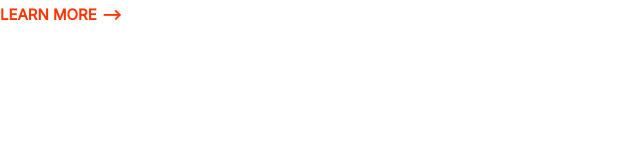
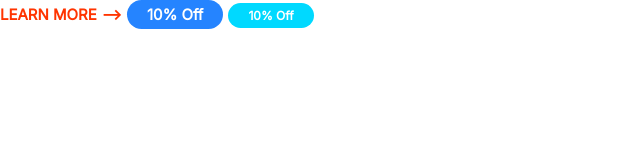
Before and after one commit to SaadVSP96/moshify, a plain HTML site: page index.html in a window 1280 px wide. Shown: the whole page, without its empty margins (0-640 px from the left). Drawn offline with Linux system fonts and the light colour scheme.

Commit message:
5. Built the Badges Component

```diff
--- a/css/styles.css
+++ b/css/styles.css
@@ -15,7 +15,7 @@
 
 body {
   font-family: "Inter", Arial, Arial, Helvetica, sans-serif;
-  font-weight: 400;
+  font-weight: 600;
   font-style: normal;
   color: var(--color-body);
   font-size: 2.4rem;
@@ -93,3 +93,41 @@
     font-size: 1.5rem;
   }
 }
+
+/* Badges */
+/* OOP CSS principles suggest to seperate structure from skin  */
+/* This is the structure: */
+.badge {
+  border-radius: 20px;
+  font-size: 2rem;
+  font-weight: bold;
+  padding: 0.5rem 2rem;
+  white-space: nowrap;
+}
+/* This is the skin */
+/* we will use the BEM naming convention, i.e.,
+Block-Element-Modifier*/
+.badge--primary {
+  background: var(--color-primary);
+  color: #fff;
+}
+
+.badge--secondary {
+  background: var(--color-secondary);
+  color: #fff;
+}
+
+.badge--small {
+  font-size: 1.6rem;
+}
+
+/* for screens wider than 1024px: */
+@media screen and (min-width: 1024px) {
+  .badge {
+    font-size: 1.5rem;
+  }
+
+  .badge--small {
+    font-size: 1.2rem;
+  }
+}
--- a/index.html
+++ b/index.html
@@ -7,7 +7,7 @@
     <link rel="preconnect" href="https://fonts.googleapis.com" />
     <link rel="preconnect" href="https://fonts.gstatic.com" crossorigin />
     <link
-      href="https://fonts.googleapis.com/css2?family=Inter&display=swap"
+      href="https://fonts.googleapis.com/css2?family=Inter:wght400;600;700&display=swap"
       rel="stylesheet"
     />
     <link rel="stylesheet" href="css/normalize.css" />
@@ -16,5 +16,7 @@
 
   <body>
     <a href="#" class="link-arrow">Learn More</a>
+    <span class="badge badge--primary">10% Off</span>
+    <span class="badge badge--secondary badge--small">10% Off</span>
   </body>
 </html>
```
